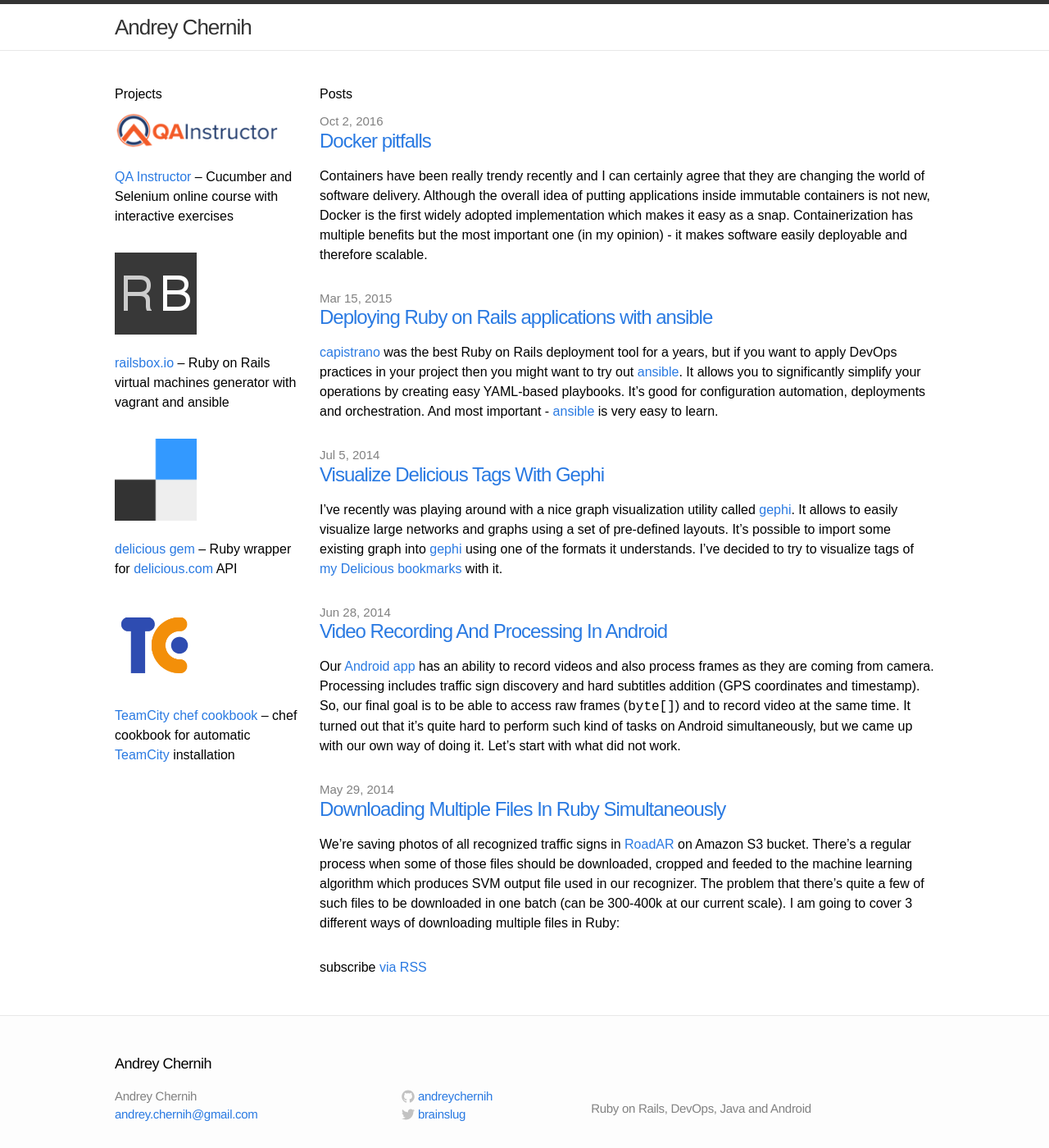
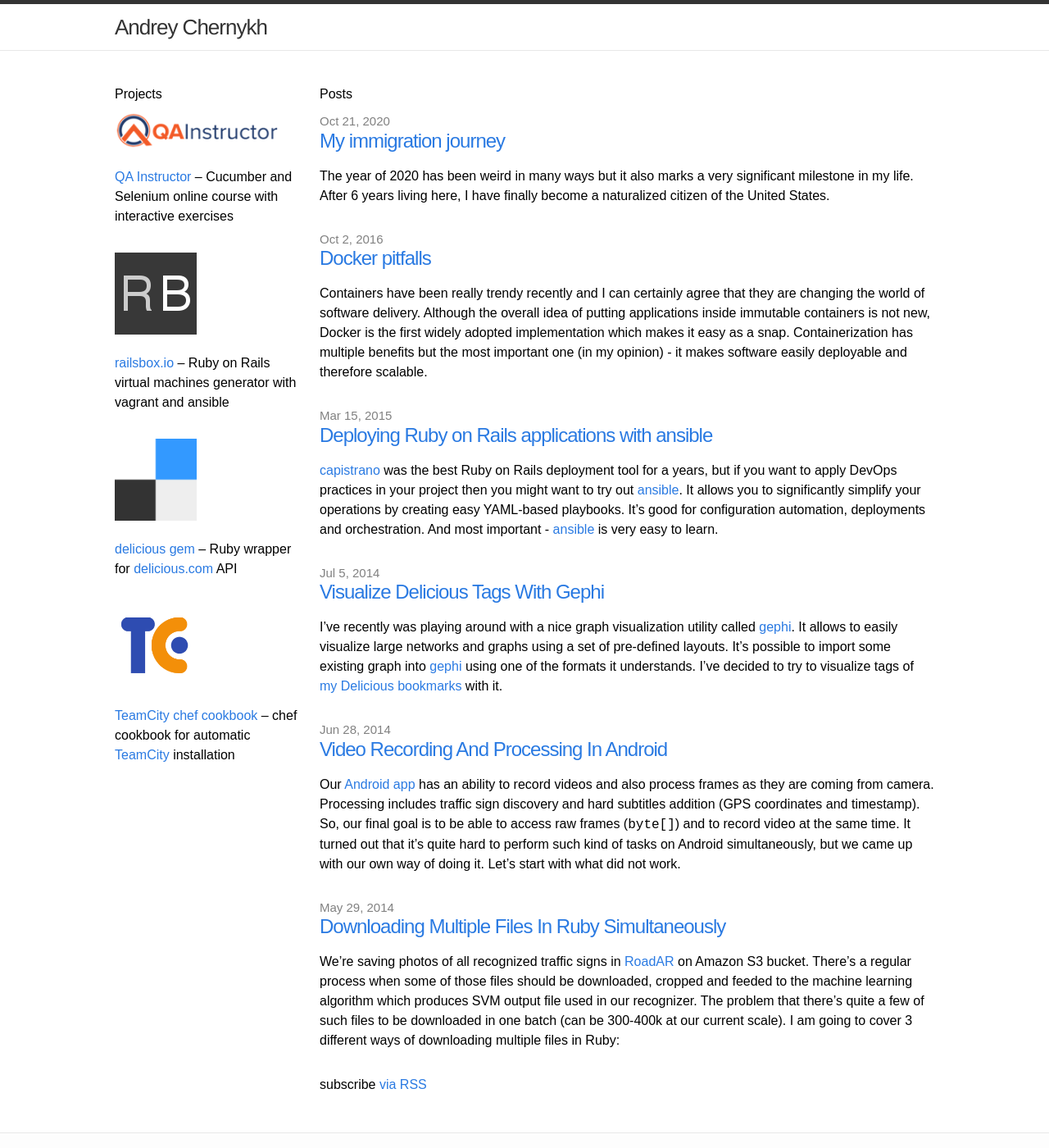
Before and after one commit to a-chernykh/a-chernykh.github.io, a Jekyll site: the page built from index.html, in a window 1280 px wide and 1400 px high. Shown: the whole window at 82% size. Built offline with Jekyll 4.4.1, drawn with Linux system fonts in a browser that asks for light colours; nearby versions of some CDN libraries; part of the change alters nothing that is shown; some of the changed text lies outside the part shown.

Commit message:
Add new post

```diff
--- a/_config.yml
+++ b/_config.yml
@@ -1,9 +1,9 @@
 # Site settings
-title: Andrey Chernih
+title: Andrey Chernykh
 email: andrey.chernih@gmail.com
-description: "Ruby on Rails, DevOps, Java and Android"
+description: "Software Engineering and things"
 baseurl: ""
-url: "http://andrey.chernih.me"
+url: "https://andreychernih.github.io"
 username: andreychernih
 twitter_username: brainslug
 
--- /dev/null
+++ b/_posts/2020-10-21-my-immigration-journey.md
@@ -0,0 +1,120 @@
+---
+layout: post
+comments: true
+title: My immigration journey
+---
+
+The year of 2020 has been weird in many ways but it also marks a very significant milestone in my life. After 6 years living here, I have finally become a naturalized citizen of the United States.
+
+## DV Lottery
+
+I was born in Russia and spent 28 years living there in my hometown of Kazan. It is a beautiful 1000 years old city with a very diverse, multi-cultural background and astonishing architectural views. Despite that, Russia is not the
+best country to live in due to political climate and significant human rights violations that are happening every single day. Also, being a Software Engineer, I did not see a lot of good job opportunities back there.
+
+I was always obsessed with American culture and the American way of life so I decided to take my chance in DV Lottery that US government is conducting every year. This program is a chance
+for citizens of under-represented nationalities to establish permanent residenship in the United States. The participation is free and only requires filling the form with personal information
+and uploading a photo. You will get a confirmation number that you can use one year after to check if you've been selected or not. If you are selected then the next step is to pass the interview at the
+US Consulate in the country where you live in. During this interview you need to prove that you will be a resident of a good moral character and won't become a public charge. Also, all selectees along with
+their family members are expected to do the necessary vaccination and to pass medical exam. I was really lucky to get selected in the draw of 2013. That's the time when my immigration journey has started.
+
+Disclaimer: I know that a lot of people are having much more difficult stories than mine. For instance, H1B visas are much harder to obtain and path to citizenship is longer for such visa holders. Also,
+some countries have a very large backlog of people applying for a green card (hello, India). So, it is not uncommon for someone from India to wait for more than 10 years to get their greencard. My experience is
+relatively simpler but it is still worth describing.
+
+## High case number
+
+If you are selected as a winner of DV lottery, you are assigned case number. Based on this number, you will be invited for an interview into the US consulate. However,
+not all selectees are deciding to proceed further with the process. Some of them despite the fact that they won, decide not to move on because the circumstances might have changed for them or simply because they are
+too scared to make a significant change in their lifes. When you are moving into a new country, you typically loose a lot of things that you established - support system of family and friends, career, ability to communicate
+with others efficiently just by using your native language. For lots of applicants this is a lot to take and not everyone decide to proceed when it comes to taking real actions. For this particular reason, US typically
+selects more winners than it can give visas to. The lower your case number, the higher the chances that you will eventually get the interview. If your case number is too high then it is likely that US will run out if visas
+to give before it's your turn. The limit is 55,000 visas, however, every year they select 100,000 winners.
+
+I was given a very high number which means I was left in a very stressful limbo that lasted more than a year. I was a selectee, however, it was not guaranteed that I will be even given a chance to pass the interview. It turned out
+well for me - I received invitation for interview. It was held in August in Moscow's US embassy. August was the very last month before they actually ran out of visas. I got really lucky, for the second time.
+
+Before interview, I was required to pass medical exam and complete all necessary vaccinations. Since American and Russian medical standards are different, I realized that I was missing quite a few. When I showed up at the doctor's office,
+I was administered 4 shots with different vaccines at the same time. I felt really funky that evening but I was fine the next day.
+
+## Job search
+
+Even before my interview I started looking for a job in the US. Having a job offer, although not required, is a really good way to support your application during interview. Someone who has a job is much less likely to become a public charge.
+Despite the fact that I have worked with US-based clients previously and my English was good, it has been a very new experience for me. There was a huge amount of stress involved since I rarely spoke with somebody over the phone in English. There's
+been challenges understanding and experessing my thoughts verbally in English. Also, the interviewing process, in general, is very different compared to the one that I am used to. Typically, during technical interviews Software Engineering candidates are
+required to complete coding challenges that rarely have anything to do with the real day to day work. The fact that having years of experience solving real business problems is not enough to be hired still haunts me. Unfortunately, the common practice
+is that you are expected to prepare for interview by studying data structures, algorithms and training on websites like leetcode.com.
+
+Despite all the struggles and limitations, I've managed to get 2 job offers while being remote in Russia and selected one of them. I ended up selecting a wrong company as I realized after but it is a completely different story.
+
+## First steps
+
+The interview at Moscow's embassy was a breeze. I carefully prepared all the supporting documents that others were recommending to bring. The interview was very quick - it lasted no longer than 15 minutes. They did not announce the decision
+at the interview right away but they did not return our passports back which was a very good sign. A few weeks later we received the passports back and there were immigration visas stamped in them. We sold everything that we can sell and with
+6 bags flew to San Francisco Bay Area where the company that I started working at was located.
+
+I was very lucky to have a friend that I used to work with before who was guiding me all along our first few months in the United States. Even before we came to the US, he was helping by giving really good advices on first steps. When we came,
+he met us at the airport, dropped us off at the hotel with a large bag of groceries. When I was about to reimburse him for the groceries, he refused to take my money. That's the first time I experienced a cultural shock in a good way. We did not
+know each other very well but despite that, he was very kind to help us during our initial steps in the US. This is definitely a combination of personal traits and culture but I can't imagine how something like this could've happened in Russia.
+
+I had a plan on what needs to be done first. The very next day after we landed in San Francisco, I rented a car. You need a car to move around in Sillicon Valley. There is no other options. Public transportation only works in large cities like San Francisco.
+The car rental company that I selected had a pick up service. You can call their office and ask them to pick you up from the hotel and drive you to the rental office. That was the very first time when I had a significant struggle over the phone. They asked
+me for the hotel address - I provided but they could not understand it fully, so they asked me to "spell" it. I had no idea back then that I was supposed to say it letter by letter, so, we really struggled for a couple of minutes but then somehow they got
+the address right and I was picked up where I rented the car.
+
+Second step - cell phone. I brought my own phone from Russia, however, I did not have cellular service. I drove to T-Mobile office and signed up for a prepaid contract. That's my first experience when they tried to sell me something that I did not want
+and also the experience of realizing that hidden fees are pretty much everywhere. Despite that, the fact that I was now connected to the world from everywhere was a relief for me. Previously, I could only use WiFi in the hotel room.
+
+The very next step was to buy a car. Rental was fine but it was too expensive to continue renting it. This step was relatively easy since I did my home work back in Russia where I researched the car that I wanted to buy and contacted a couple of
+dealerships over e-mail in advance and negotiated a good price. After signing all paperwork, I dropped the car off at the rental and drove my own car back to the hotel room. That was also the time when I first interacted with traffic police. It was a new
+car and it was after dark. I noticed flashing blue and red lights in my rear view mirror and after a few seconds figured that police is pulling me over (thanks, american movies). It turned out that my headlights were off and I was just driving in the dark
+with no indication. I believe I could've gotten a fine for that but the officer just gave me a warning when I told him that it is a brand new car and he saw my Russian driver's license. I guess, he might've seen all these crazy dash cam videos from YouTube
+and thought that it is a very minor offense compared to what is happening on Russia roads every single day.
+
+Apartment hunt was very exhausting. Lots of phone calls, very old apartment buildings, high prices. But eventually we found a very nice apartment in Mountain View that was located in a very green area with lots of trees. It was more expensive
+than what we have seen before but it was better than the others and it was located in a very good school district. One of my major concerns was how my daughter will adapt to the new language and culture but she was fine. She started speaking English
+after a few months of attending pre-school. Kids are picking up new language like a sponge. She's in the 5th grade of elementary school now and she speaks perfect English and does not have any accent unlike me.
+
+## Government and mail
+
+I had to interact with different government agencies a lot. I needed to get a driver's license, social security card and a green card.
+
+Getting driver's license was easy since, again, I did my homework back in Russia by studying California's driver's handbook and learning from experience of others on different forums. I first passed the theoretic test and received a temp
+driver's license. In a week I also passed driving test and received permanent driver's license. Driver's license is also ID (identification) that is asked in many different places. It was a big relief for me to finally have it in my hands
+since there was little trust to my Russian identification. I can't tell that DMV experience was good but it wasn't bad too. Yes, typically, there are lines and you have to spend a couple of hours there but compating to the same experience
+in Russia, it is much better. Also, you don't need to interact with them often. Once you have your driver's license, if it expires, you can just renew by mail.
+
+I also needed to apply for social security number and social security card. It is required by employers to pay taxes. The process of producing social security card actually starts automatically when you cross the border for the first time
+using immigrant's visa but it can be lengthy. I went to Social Security Administration office and asked them to provide me with my social security number as my card was printed and sent to me in the mail.
+
+Green card or permanent resident card is also produced and mailed to your address at the time when you cross the border. In a few months or so after we relocated, we successfully recieved my card and my daughters' card. However, we never
+received my wife's card and that's the first time I experienced a very deep frustration with the USPS. I was given a tracking number and according to it, it was sucessfully accepted but got lost somewhere in San Francisco USPS sorting center.
+After numerous USPS visits and complains, I had to apply and pay for a replacement card which costed me more than $500 and another 6 months of wait.
+
+Despite the struggle with greencard, that was it. We had the full set of documents that we needed to have to be legal permanent residents in the US.
+
+## Naturalization
+
+It is possible to become a citizen after you have been a legal permanent resident for 5 years. This lengthy process is called naturalization and it consists of multuple steps. First, you need to file a very large form (online or using paper mail).
+Then, USCIS collects your biometrics data (fingerprints, photo). It sends it to FBI so that they can conduct a background check on you to make sure that you have not commited any serios crimes. After you are cleared, they invite you for in-person
+interview where you need to prove that you are eligible to become a naturalized citizen. Interview includes asking questions about your background and your responses in the form. Also, it includes civics and history exam. If you have passed the interview
+then the very last step is Oath Ceremony where you swear that you will be a good citizen and will support US constitution.
+
+The processing time is different and depends on where you live and how busy your local USCIS office is. For me, the process took almost exactly 1 year since San Jose office is one of the slowest in the country. Also, there were multiple cancellations
+along the way that made this experience for me unnecessary stressful. First, my interview was cancelled and re-scheduled as it was initially scheduled for December 24th that was declared a federal holiday a few weeks before the date of the interview.
+They gave me a new date which was at the end of January. The interview was quite easy - I prepared very well for the test and I was recommended for approval. Now I started patiently waiting for my naturalization ceremony to be scheduled. After it was scheduled,
+the coronavirus pandemic hit. The ceremony got cancelled and they did not provide me with the next date since USCIS closed all their offices. It was a very stressful experience for me since I was left in a limbo of not completing my naturalization process fully.
+
+USCIS have finally started to re-open and I received a new date from them which was June 9th. Unfortunately, it was not the ceremony that I expected. Due to Covid-19 restrictions, it felt more like a drive-through experience in McDonalds. It was performed in the
+parking lot. I only left my car twice - first to say "I do" as USCIS offical was citing the Oath of Allegiance and second time - to receive my naturalization certificate. Despite all this, it was still a very meaningful event in my life and I was really happy
+that this process was finally over.
+
+## Voting
+
+It was really good timing for me to become a citizen - right on time to register to vote in 2020 presidential elections. That was the first thing that I did after my ceremony. For me, it is a big honor and privilege to be able to vote.
+In California all registered voters get ballots in mail. As soon as I got my ballot, I spent a few hours researching candidates and different propositions that I needed to vote for. The main choice was a no brainer for me. I despise the attempts
+to suppress legal immigration that current president is making. Also, there was a lot of miscommunication during early days of pandemic that lead to it running out of control. America deserves a better president that is competent. Someone who
+won't be suggesting to inject disinfectant to beat Coronavirus. Someone who won't be trying to build a wall with Mexico and who will support legal immigration.
+
+It's been a very long journey for me that lasted more than 7 years since the moment that I discovered that I was selected as a winner in DV Lottery until the moment I became a naturalized citizen. These 7 years were full of learnings, adaptations and
+new friendships. I am really grateful to all the people that I met. Some of them eventually have become a very good friends of mine. I know that for many immigrants the story is not as bright and simple as mine due to numerous complications
+and legislature changes in immigration law. My promise as a new citizen is that I will always support legal immigration by exercising my citizen's right of voting and reaching out to House and Congress members.
```
Also changed, not shown: Gemfile.lock, 2 other files.
